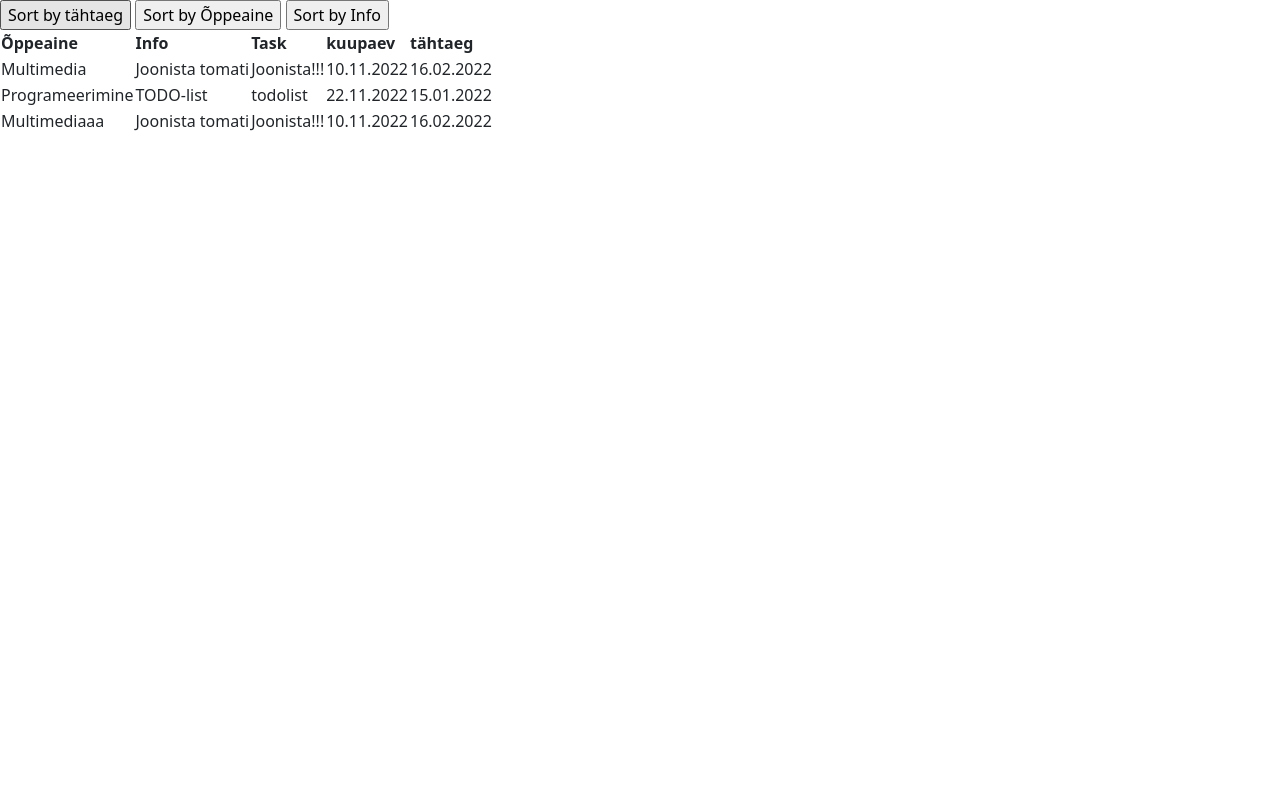
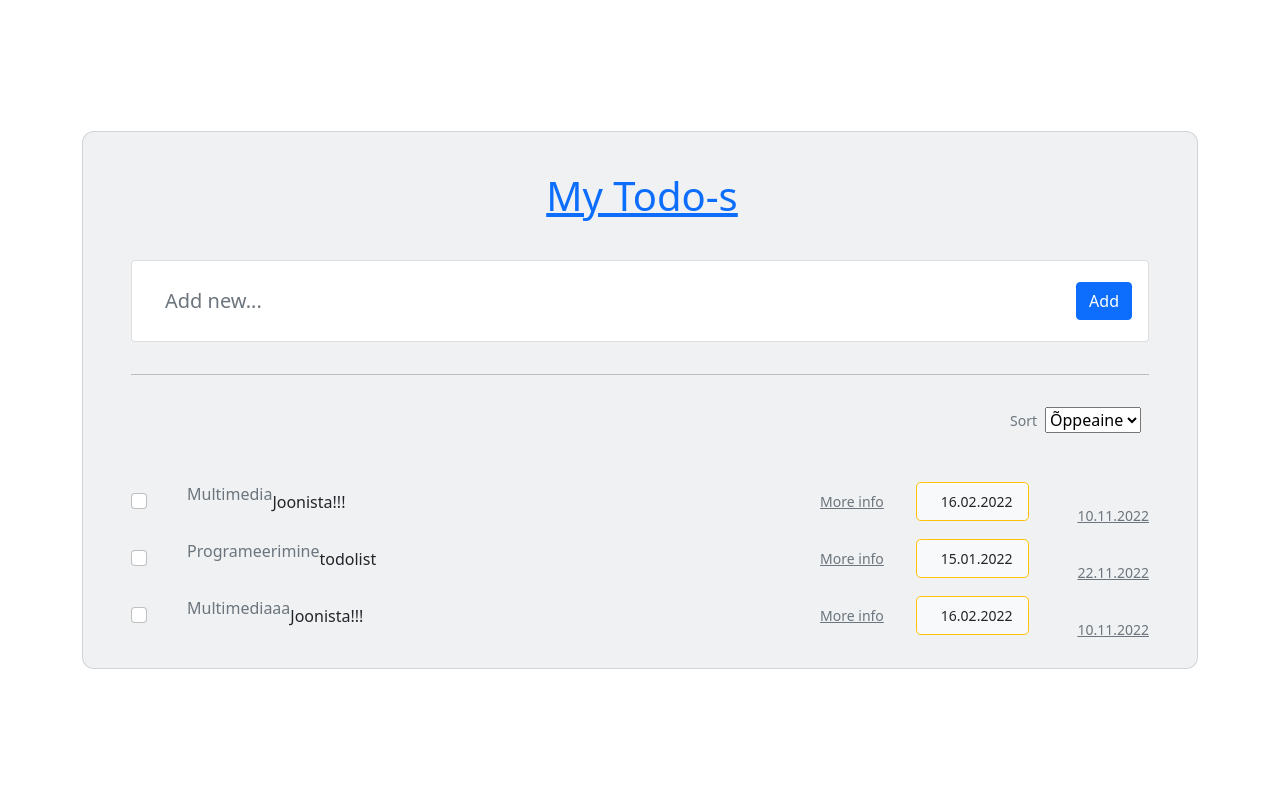
Before and after one commit to vjefimova/TODO-list, a PHP site: page / in a window 1280 px wide. Run offline with PHP 8.4, Linux system fonts and the light colour scheme.

Commit message:
Add design for TODO-list

```diff
--- /dev/null
+++ b/css/style.css
@@ -0,0 +1,10 @@
+#list1 .form-control {
+    border-color: transparent;
+  }
+  #list1 .form-control:focus {
+    border-color: transparent;
+    box-shadow: none;
+  }
+  #list1 .select-input.form-control[readonly]:not([disabled]) {
+    background-color: #fbfbfb;
+  }
--- a/index.php
+++ b/index.php
@@ -18,8 +18,8 @@ if (isset($_POST['tahtaeg'])){
 if (isset($_POST['oppeaine'])){
     usort($tasks, build_sorter('oppeaine'));
 }
-if (isset($_POST['Info'])){
-    usort($tasks, build_sorter('info'));
+if (isset($_POST['Task'])){
+    usort($tasks, build_sorter('task'));
 }
 
 function build_sorter($key) {
@@ -36,35 +36,100 @@ function build_sorter($key) {
     <meta name="viewport" content="width=device-width, user-scalable=no, initial-scale=1.0, maximum-scale=1.0, minimum-scale=1.0">
     <meta http-equiv="X-UA-Compatible" content="ie=edge">
     <link href="https://cdn.jsdelivr.net/npm/bootstrap@5.1.3/dist/css/bootstrap.min.css" rel="stylesheet" integrity="sha384-1BmE4kWBq78iYhFldvKuhfTAU6auU8tT94WrHftjDbrCEXSU1oBoqyl2QvZ6jIW3" crossorigin="anonymous">
+    <link rel="stylesheet" href="css/style.css">
     <title>TODO list</title>
 </head>
 <body>
-<form method="post" action="">
-    <input type="submit" value="Sort by tähtaeg" name="tahtaeg">
-    <input type="submit" value="Sort by Õppeaine" name="oppeaine">
-    <input type="submit" value="Sort by Info" name="Info">
-</form>
-<table>
-  <thead>
-    <tr>
-        <th>Õppeaine</th>
-        <th>Info</th>
-        <th>Task</th>
-        <th>kuupaev</th>
-        <th>tähtaeg</th>
-    </tr>
-  </thead>
-  <tbody>
 
-<?php foreach ($tasks as $Element) :?>
-    <tr>
-      <td><?php echo $Element['oppeaine']; ?></td>
-      <td><?php echo $Element['info']; ?></td>
-      <td><?php echo $Element['task']; ?></td>
-      <td><?php echo $Element['kuupaev']; ?></td>
-      <td><?php echo $Element['tahtaeg']; ?></td>
-    </tr>
-<?php endforeach;?>
-  </tbody>
-</table>
+<section class="vh-100">
+  <div class="container py-5 h-100">
+    <div class="row d-flex justify-content-center align-items-center h-100">
+      <div class="col">
+        <div class="card" id="list1" style="border-radius: .75rem; background-color: #eff1f2;">
+          <div class="card-body py-4 px-4 px-md-5">
+
+            <p class="h1 text-center mt-3 mb-4 pb-3 text-primary">
+              <i class="fas fa-check-square me-1"></i>
+              <u>My Todo-s</u>
+            </p>
+
+            <div class="pb-2">
+              <div class="card">
+                <div class="card-body">
+                  <div class="d-flex flex-row align-items-center">
+                    <input type="text" class="form-control form-control-lg" id="exampleFormControlInput1" placeholder="Add new...">
+                    <a href="#!" data-mdb-toggle="tooltip" title="Set due date"><i class="fas fa-calendar-alt fa-lg me-3"></i></a>
+                    <div>
+                      <button type="button" class="btn btn-primary">Add</button>
+                    </div>
+                  </div>
+                </div>
+              </div>
+            </div>
+
+            <hr class="my-4">
+
+            <div class="d-flex justify-content-end align-items-center mb-4 pt-2 pb-3">
+              <p class="small mb-0 ms-4 me-2 text-muted">Sort</p>
+              <select class="select">
+                <option value="1">Õppeaine</option>
+                <option value="2">tähtaeg</option>
+                <option value="3">Task</option>
+              </select>
+              <a href="#!" style="color: #23af89;" data-mdb-toggle="tooltip" title="Ascending"><i class="fas fa-sort-amount-down-alt ms-2"></i></a>
+            </div>
+
+            <?php foreach ($tasks as $Element) :?>
+
+            <ul class="list-group list-group-horizontal rounded-0 bg-transparent">
+              <li class="list-group-item d-flex align-items-center ps-0 pe-3 py-1 rounded-0 border-0 bg-transparent">
+                <div class="form-check">
+                  <input
+                    class="form-check-input me-0"
+                    type="checkbox"
+                    value=""
+                    id="flexCheckChecked1"
+                    aria-label="..."
+                  />
+                </div>
+              </li>
+              <li class="list-group-item px-3 py-1 d-flex align-items-center flex-grow-1 border-0 bg-transparent">
+                <p class="lead fw-normal mb-0"><p class="text-muted"><?php echo $Element['oppeaine']; ?></p> <?php echo $Element['task']; ?></p>
+              </li>
+              <li class="list-group-item px-3 py-1 d-flex align-items-center border-0 bg-transparent">
+                <div class="text-end text-muted">
+                    <a href="#!" class="text-muted" data-mdb-toggle="tooltip" title="<?php echo $Element['info']; ?>">
+                      <p class="small mb-0"><i class="fas fa-info-circle me-2"></i>More info</p></a>
+                  </div>
+              </li>
+              <li class="list-group-item px-3 py-1 d-flex align-items-center border-0 bg-transparent">
+                <div class="py-2 px-3 me-2 border border-warning rounded-3 d-flex align-items-center bg-light">
+                  <p class="small mb-0">
+                    <a href="#!" data-mdb-toggle="tooltip" title="Due on date">
+                      <i class="fas fa-hourglass-half me-2 text-warning"></i>
+                    </a>
+                    <?php echo $Element['tahtaeg']; ?>
+                  </p>
+                </div>
+              </li>
+              <li class="list-group-item ps-3 pe-0 py-1 rounded-0 border-0 bg-transparent">
+                <div class="d-flex flex-row justify-content-end mb-1">
+                  <a href="#!" class="text-info" data-mdb-toggle="tooltip" title="Edit todo"><i class="fas fa-pencil-alt me-3"></i></a>
+                  <a href="#!" class="text-danger" data-mdb-toggle="tooltip" title="Delete todo"><i class="fas fa-trash-alt"></i></a>
+                </div>
+                <div class="text-end text-muted">
+                  <a href="#!" class="text-muted" data-mdb-toggle="tooltip" title="Created date">
+                    <p class="small mb-0"><i class="fas fa-info-circle me-2"></i><?php echo $Element['kuupaev']; ?></p></a>
+                </div>
+              </li>
+            </ul>
+
+            <?php endforeach;?>
+
+          </div>
+        </div>
+      </div>
+    </div>
+  </div>
+</section>
 </body>
```
